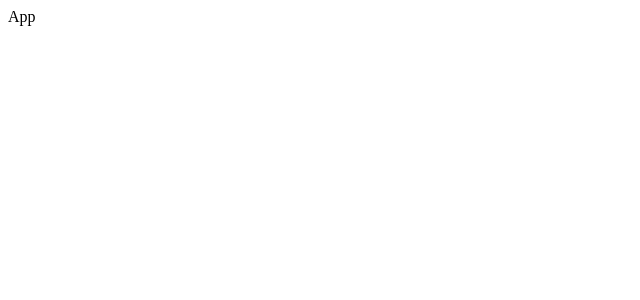
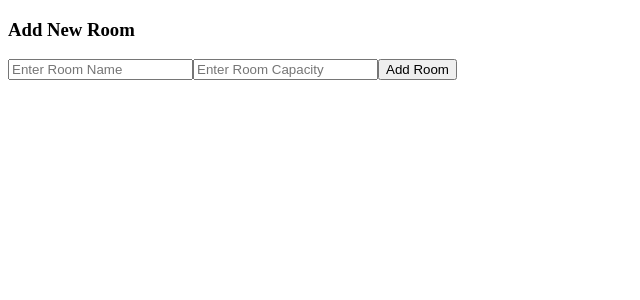
Before and after one commit to DAMinstrators/get-a-room, a React app: page / in a window 1280 px wide. Shown: the top 300 px of the page, without its empty margins (0-640 px from the left). Built offline with nearby package versions, Linux system fonts and the light colour scheme.

Commit message:
AddRoomPanel component added

```diff
--- /dev/null
+++ b/src/components/AddRoomPanel.jsx
@@ -0,0 +1,49 @@
+import React, { Component} from 'react';
+import ReactDOM from 'react-dom';
+
+class AddRoomPanel extends Component {
+	constructor(props) {
+		super(props);
+
+		this.state = {
+			name: "",
+			capacity: 0,
+			errorMessage: ""
+		};
+
+		this.handleRoomEntry = this.handleRoomEntry.bind(this);
+		this.addRoom = this.addRoom.bind(this);
+	}
+
+	handleRoomEntry(event) {
+		const entryUpdate = {};
+		entryUpdate[event.target.name] = event.target.value;
+		this.setState(entryUpdate);
+	}
+
+	addRoom() {
+		if (this.state.name) {
+			this.props.addRoom(this.state.name, this.state.capacity);
+		} else {
+			this.setState({errorMessage: "Please provide a room name."});
+		}
+	}
+
+	render() {
+		let errorMessage = "";
+		if (this.state.errorMessage) {
+			errorMessage = <div className="error">{ this.state.errorMessage }</div>;
+		}
+		return (
+			<div className="add-room-panel">
+				<h3>Add New Room</h3>
+				{errorMessage}
+				<input type="text" name="name" placeholder="Enter Room Name" onChange={this.handleRoomEntry}/>
+				<input type="text" name="capacity" placeholder="Enter Room Capacity" onChange={this.handleRoomEntry}/>
+				<button onClick={this.addRoom}>Add Room</button>
+			</div>
+		);
+	}
+}
+
+export default AddRoomPanel;
--- a/src/components/app.jsx
+++ b/src/components/app.jsx
@@ -1,11 +1,12 @@
 import React, { Component} from 'react';
 import ReactDOM from 'react-dom';
+import RoomManager from './RoomManager.jsx';
 
 class App extends Component {
 	render() {
 		return (
 			<div>
-				App
+				<RoomManager/>
 			</div>
 		);
 	}
```
